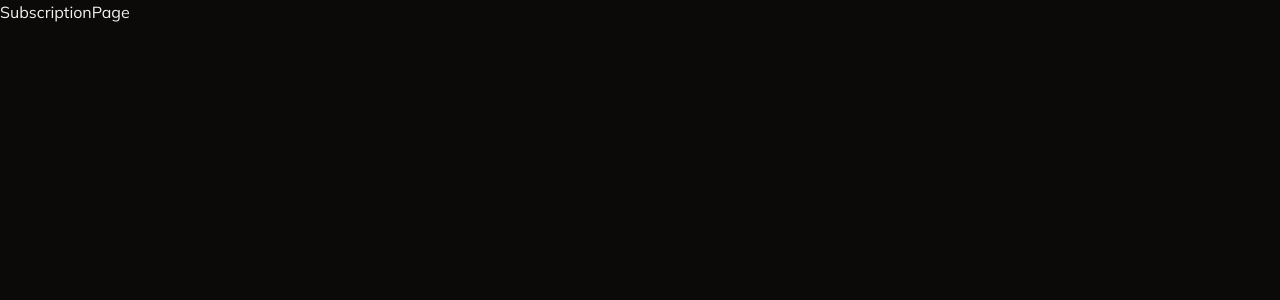
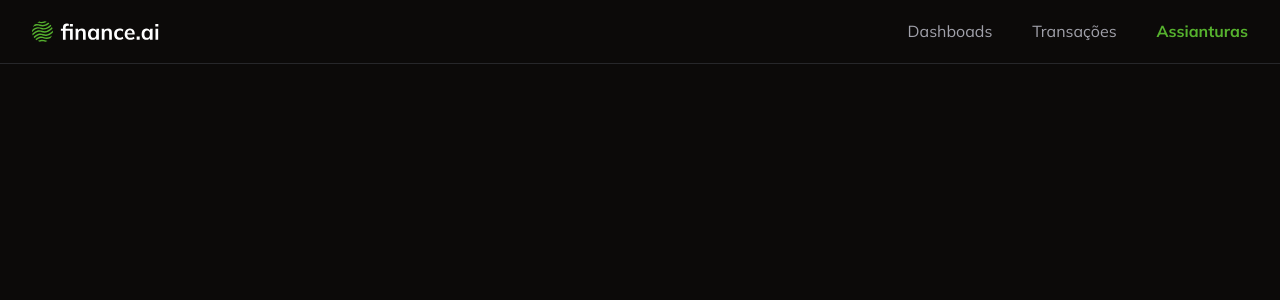
Before and after one commit to wolaceluedke/Finances-IA, a Next.js app: page /subscription in a window 1280 px wide. Shown: the top 300 px of the page. Built offline with nearby package versions, Linux system fonts and the light colour scheme.

Commit message:
feat: add navbar component

```diff
--- /dev/null
+++ b/app/_components/navbar.tsx
@@ -0,0 +1,53 @@
+"use client";
+
+import { UserButton } from "@clerk/nextjs";
+import Image from "next/image";
+import Link from "next/link";
+import { usePathname } from "next/navigation";
+
+const Navbar = () => {
+  const pathname = usePathname();
+  return (
+    <nav className="flex justify-between border-b border-solid px-8 py-4">
+      <Image
+        src="/logopagprincipal.svg"
+        width={133}
+        height={39}
+        alt="finance ia"
+      />
+      <div className="flex items-center gap-10">
+        <Link
+          href="/"
+          className={
+            pathname == "/" ? "font-bold text-primary" : "text-muted-foreground"
+          }
+        >
+          Dashboads
+        </Link>
+        <Link
+          href="/transactions"
+          className={
+            pathname == "/transactions"
+              ? "font-bold text-primary"
+              : "text-muted-foreground"
+          }
+        >
+          Transações
+        </Link>
+        <Link
+          href="/subscription"
+          className={
+            pathname == "/subscription"
+              ? "font-bold text-primary"
+              : "text-muted-foreground"
+          }
+        >
+          Assianturas
+        </Link>
+      </div>
+      <UserButton showName />
+    </nav>
+  );
+};
+
+export default Navbar;
--- a/app/page.tsx
+++ b/app/page.tsx
@@ -1,6 +1,6 @@
-import { UserButton } from "@clerk/nextjs";
 import { auth } from "@clerk/nextjs/server";
 import { redirect } from "next/navigation";
+import Navbar from "./_components/navbar";
 
 const Home = () => {
   const { userId } = auth();
@@ -8,11 +8,7 @@
     redirect("/login");
   }
 
-  return (
-    <div className="flex h-full items-center justify-center">
-      <UserButton showName />
-    </div>
-  );
+  return <Navbar />;
 };
 
 export default Home;
--- a/app/subscription/page.tsx
+++ b/app/subscription/page.tsx
@@ -1,5 +1,7 @@
+import Navbar from "../_components/navbar";
+
 const SubscriptionPage = () => {
-  return <h1>SubscriptionPage</h1>;
+  return <Navbar />;
 };
 
 export default SubscriptionPage;
--- a/app/transactions/page.tsx
+++ b/app/transactions/page.tsx
@@ -2,12 +2,15 @@
 import { DataTable } from "../_components/ui/data-table";
 import { transactionColums } from "./_colums";
 import AddTransactionButton from "../_components/add-transaction-button";
+import Navbar from "../_components/navbar";
 
 const TransactionsPage = async () => {
   // acessar as transações do meu banco dedados
   const transactions = await db.transaction.findMany({});
 
   return (
+    <>
+      <Navbar />
       <div>
         <div className="space-y-6 p-6">
           {/* Título e botão */}
@@ -18,6 +21,7 @@
           <DataTable columns={transactionColums} data={transactions} />
         </div>
       </div>
+    </>
   );
 };
 
```
Also changed, not shown: public/Logopagprincipal.svg (added). Lines whose indentation alone changed are shown as unchanged.
